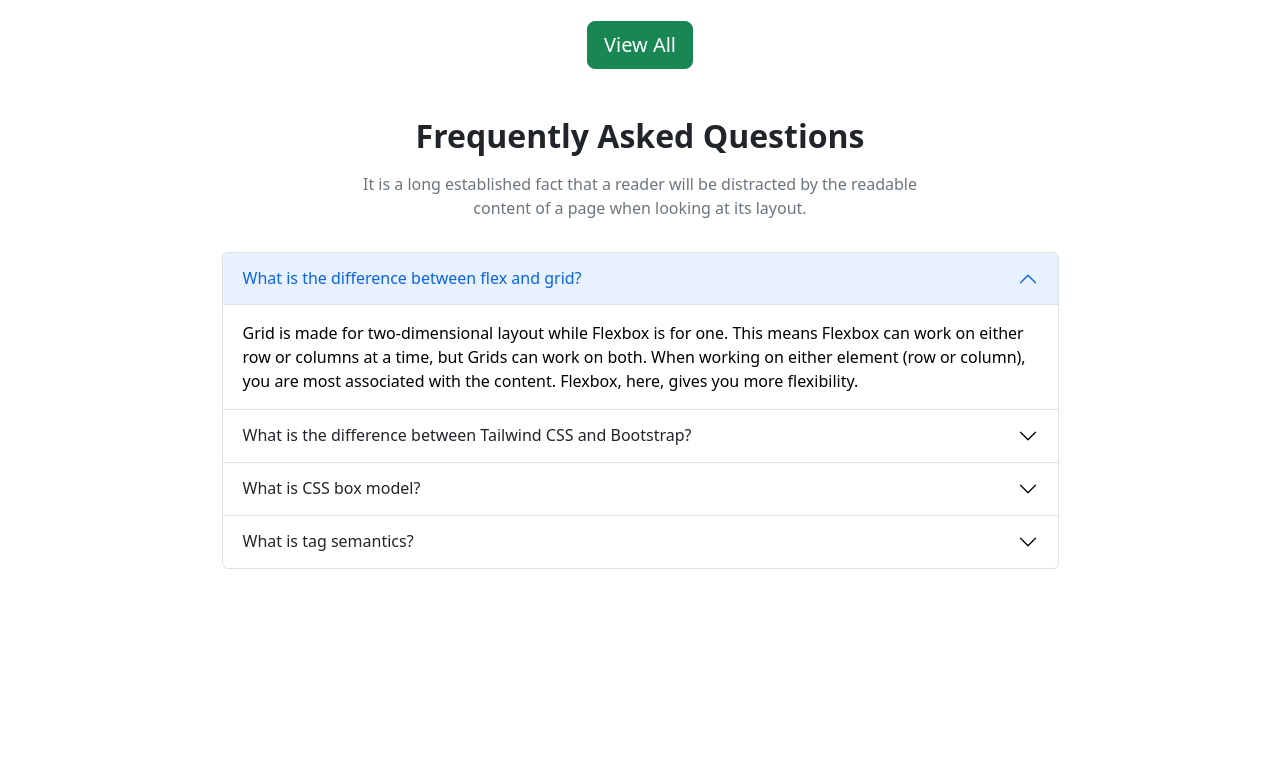
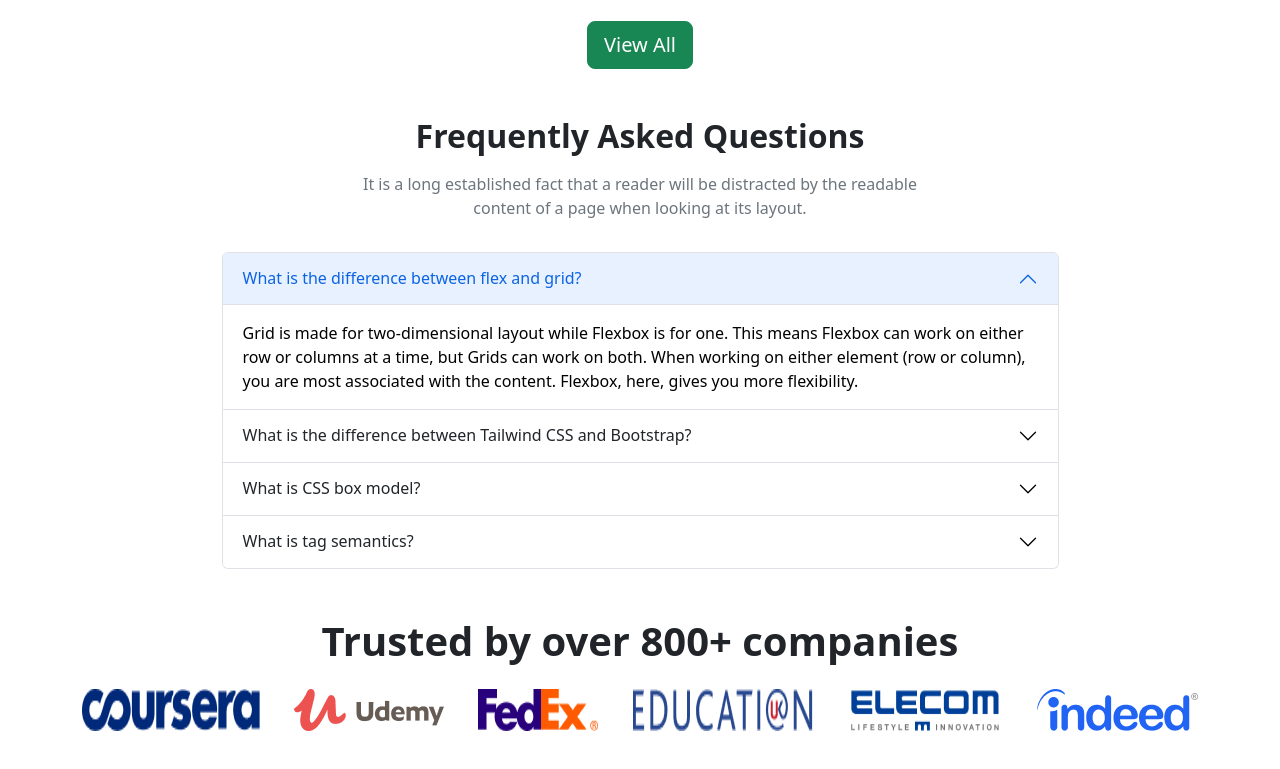
Before and after one commit to mdgulamquddus/boolean, a plain HTML site: page index.html.html in a window 1280 px wide. Shown: the part 3413-4182 px from the top of the page. Before the commit the page ends 4030 px from the top, so only its background shows below. Drawn offline with nearby package versions, Linux system fonts and the light colour scheme.

Commit message:
All Companies Section Added

```diff
--- a/index.html.html
+++ b/index.html.html
@@ -587,6 +587,23 @@
           </div>
         </div>
       </section>
+      <section class="container my-5">
+        <div class="d-lg-block d-none">
+          <div>
+            <h2 class="fs-1 fw-bold text-center">
+              Trusted by over 800+ companies
+            </h2>
+          </div>
+          <div class="my-4 d-flex justify-content-between">
+            <img src="images/company/company-1.png" alt="" />
+            <img src="images/company/company-2.png" alt="" />
+            <img src="images/company/company-3.png" alt="" />
+            <img src="images/company/company-4.png" alt="" />
+            <img src="images/company/company-5.png" alt="" />
+            <img src="images/company/company-6.png" alt="" />
+          </div>
+        </div>
+      </section>
     </main>
     <!-- Maind Content End -->
 
```
